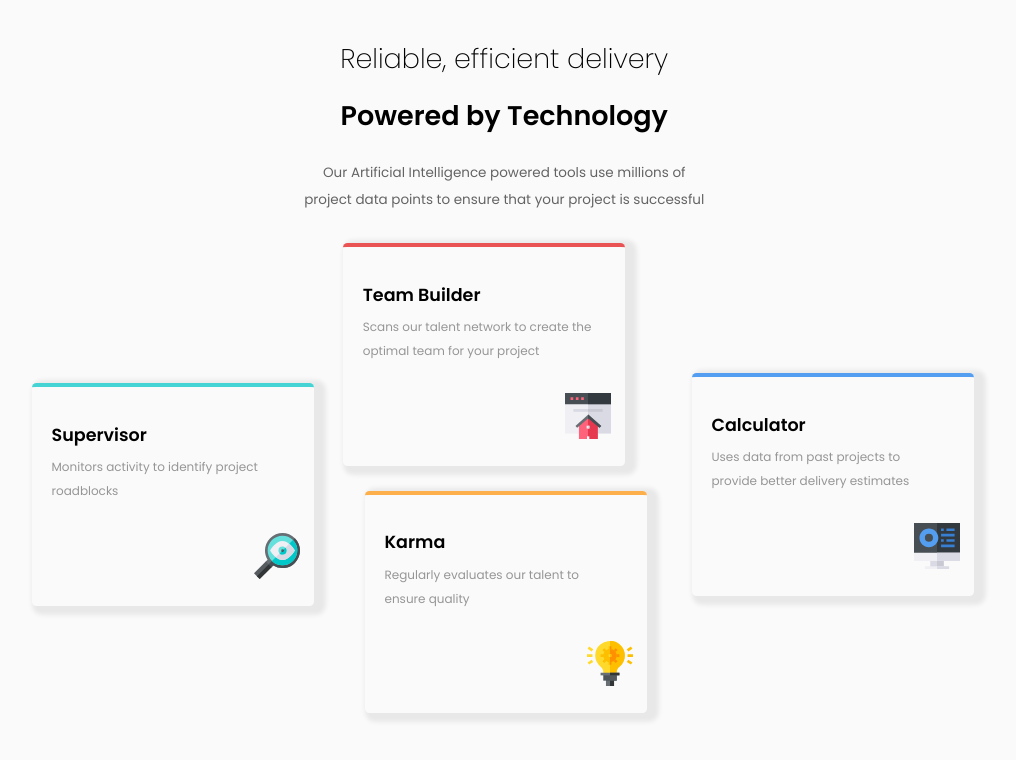
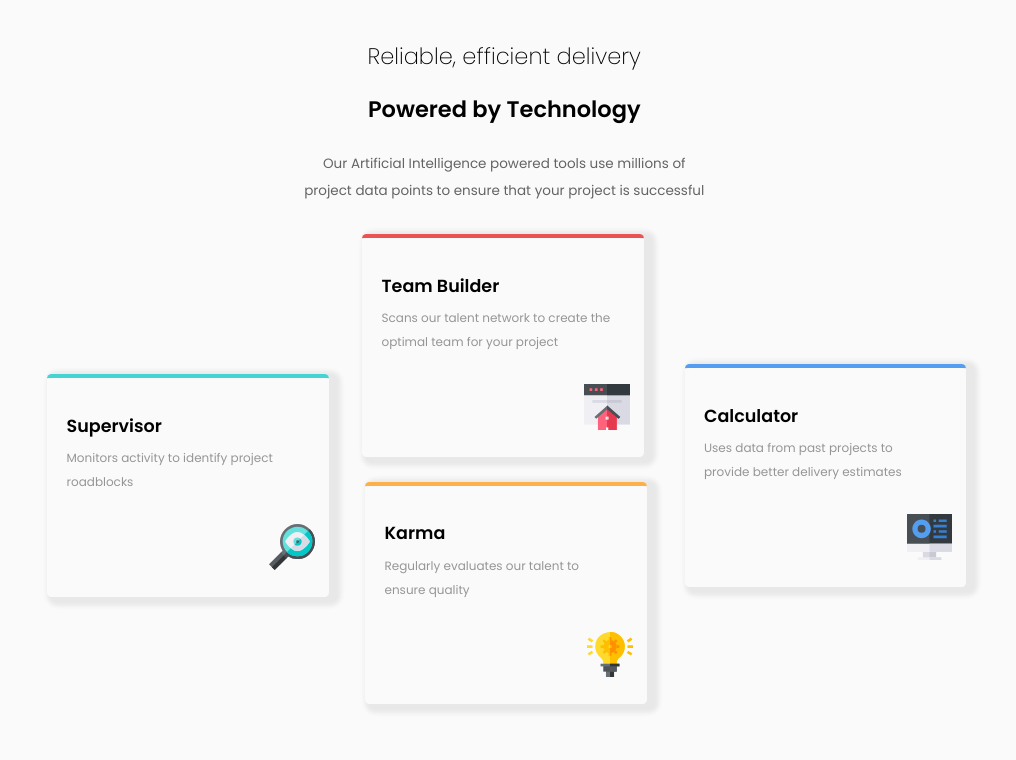
Before and after one commit to yrpcfcp/four-card-feature-section-master, a plain HTML site: page index.html in a window 1280 px wide. Shown: the whole page, without its empty margins (156-1172 px from the left). Drawn offline with Linux system fonts and the light colour scheme.

Commit message:
fixed margins

```diff
--- a/style/style.css
+++ b/style/style.css
@@ -44,7 +44,7 @@ header{
 }
 
 header h1{
-    font-size: 1.8rem;
+    font-size: 1.5rem;
     margin: 1rem auto;
     font-weight: 300;
     line-height: 1;
@@ -69,7 +69,7 @@ header p{
     border-top: 0.3rem var(--clr-primary-red) solid;
     box-shadow: 0.4rem 0.2rem 0.3rem 0.4rem rgb(232, 232, 232);
     border-radius: 0.3rem;
-    margin: 0 auto;
+    margin: 0 auto auto 34rem;
     padding: 1.8rem;
     width: 18%;
 }
@@ -102,7 +102,7 @@ header p{
     box-shadow: 0.4rem 0.2rem 0.3rem 0.4rem rgb(232, 232, 232);
     border-bottom: 0.3rem transparent;
     border-radius: 0.3rem;
-    margin: -5.5rem 0 0 12rem;
+    margin: -5.5rem 0 0 13rem;
     padding: 1.8rem;
     width: 18%;
 }
@@ -134,7 +134,7 @@ header p{
     box-shadow: 0.4rem 0.2rem 0.3rem 0.4rem rgb(232, 232, 232);
     border-bottom: 0.3rem transparent;
     border-radius: 0.3rem;
-    margin: -15.5rem 0 0 56rem;
+    margin: -15.5rem 0 0 55.5rem;
     padding: 1.8rem;
     width: 18%;
 }
```
